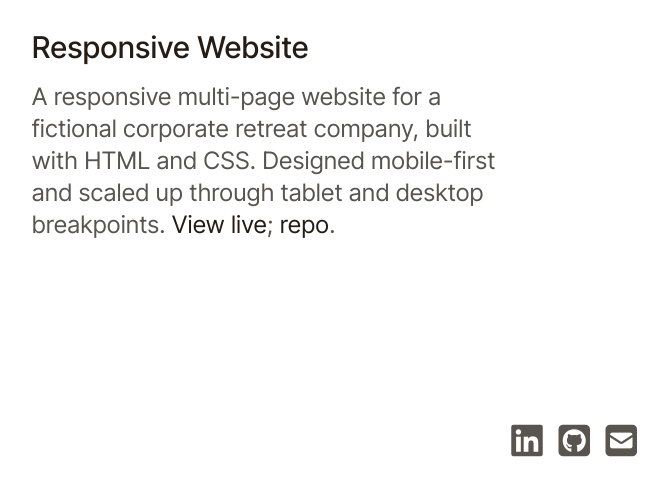
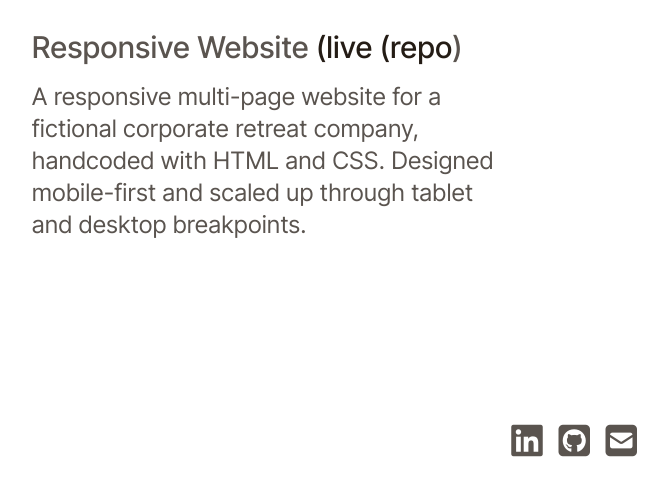
Before and after one commit to cosmogyny/portfolio1, a website: page index.html in a window 1280 px wide. Shown: the part 1611-2106 px from the top of the page, without its empty margins (64-732 px from the left). Drawn offline with Linux system fonts and the light colour scheme.

Commit message:
link design

```diff
--- a/index.html
+++ b/index.html
@@ -83,16 +83,15 @@
                 object-cover">
             </a>
             <h2 class="text-3xl pt-8" style="font-weight: 500">
+                Responsive Website <a href="./projects/responsive-web-project-main/index.html" class="text-[#241C15] hover:text-[#cccccc]" target="_blank" rel="noopener noreferrer">
+                    (live </a>
                 <a href="./projects/responsive-web-project-main/index.html" class="text-[#241C15] hover:text-[#cccccc]" target="_blank" rel="noopener noreferrer">
-                    Responsive Website</h2>
-                </a>
+                    (repo</a>)
+                </h2>
+
             <p class="pt-4 pb-4">
-                A responsive multi-page website for a fictional corporate retreat company, built with HTML and CSS.
+                A responsive multi-page website for a fictional corporate retreat company, handcoded with HTML and CSS.
                 Designed mobile-first and scaled up through tablet and desktop breakpoints.
-                <a href="./projects/responsive-web-project-main/index.html" class="text-[#241C15] hover:text-[#cccccc]" target="_blank" rel="noopener noreferrer">
-                    View live</a>;
-                    <a href="https://github.com/cosmogyny/portfolio1/tree/main/projects/responsive-web-project-main" class="text-[#241C15] hover:text-[#cccccc]" target="_blank" rel="noopener noreferrer">
-                    repo</a>.
             </p>
 
             </p>
```
